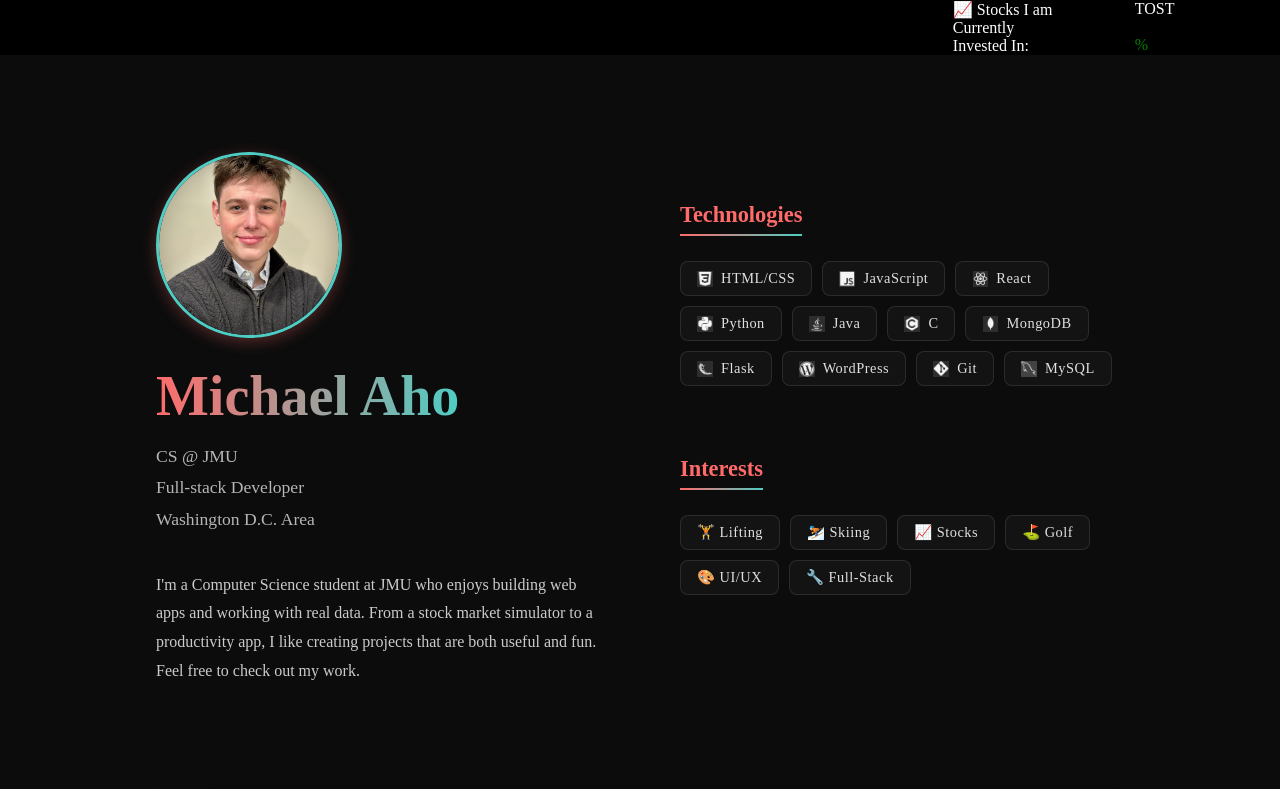
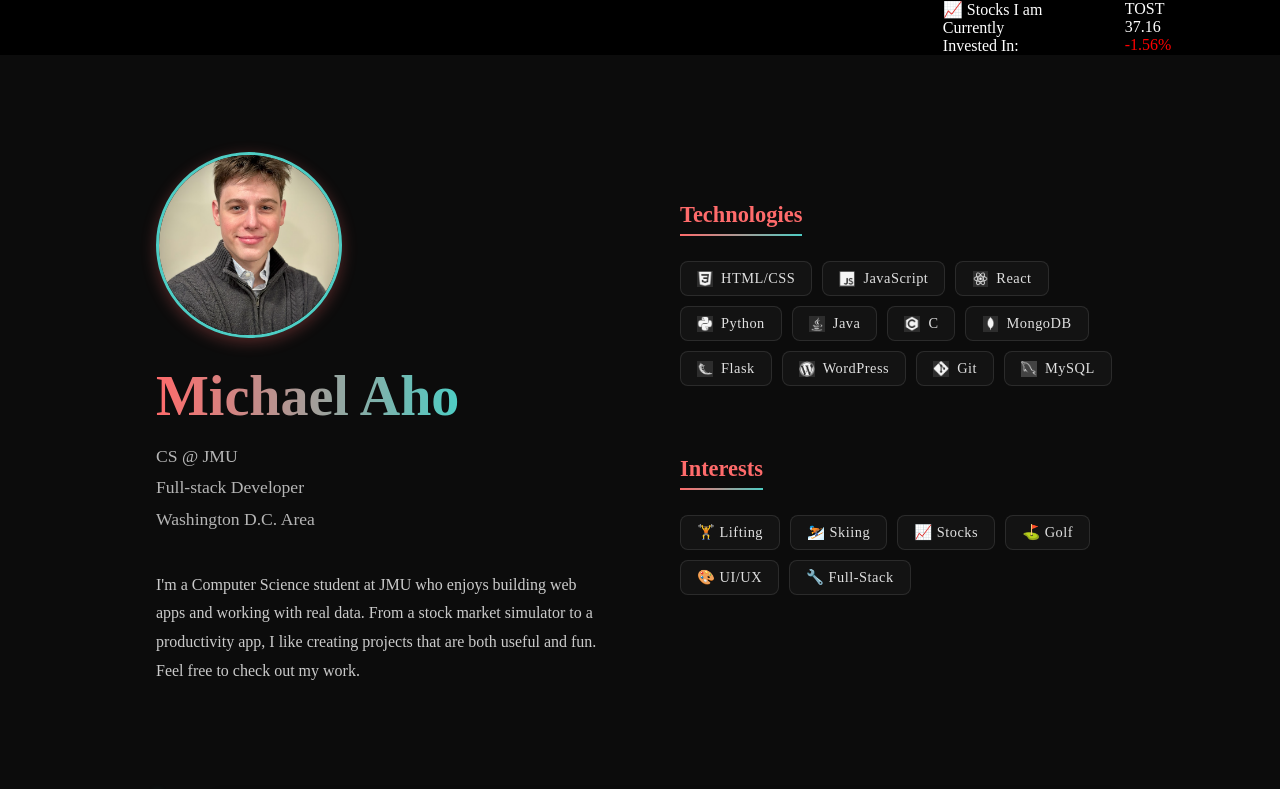
Before and after one commit to MichaelAho1/Portfolio, a React (Vite) app: page / in a window 1280 px wide. Shown: the top 789 px of the page. Built offline with nearby package versions, Linux system fonts and the light colour scheme; no server answers.

Commit message:
Adjusted stock bar to use todays data if api is unable to fetch data

```diff
--- a/src/components/stockbar/stockbar.jsx
+++ b/src/components/stockbar/stockbar.jsx
@@ -2,14 +2,14 @@ import React, { useState, useEffect } from 'react';
 import './stockbar.css';
 
 function StockBar() {
-  const [stockPrice1, setStockPrice1] = useState();
-  const [stockPrice2, setStockPrice2] = useState();
-  const [stockPrice3, setStockPrice3] = useState();
-  const [stockPrice4, setStockPrice4] = useState();
-  const [stockPercentage1, setStockPercentage1] = useState();
-  const [stockPercentage2, setStockPercentage2] = useState();
-  const [stockPercentage3, setStockPercentage3] = useState();
-  const [stockPercentage4, setStockPercentage4] = useState();
+  const [stockPrice1, setStockPrice1] = useState(37.16);
+  const [stockPrice2, setStockPrice2] = useState(181.25);
+  const [stockPrice3, setStockPrice3] = useState(34.08);
+  const [stockPrice4, setStockPrice4] = useState(130.18);
+  const [stockPercentage1, setStockPercentage1] = useState(-1.56);
+  const [stockPercentage2, setStockPercentage2] = useState(-1.42);
+  const [stockPercentage3, setStockPercentage3] = useState(-8.39);
+  const [stockPercentage4, setStockPercentage4] = useState(-4.77);
   let array = [];
 
   function extractStockInfo({ meta, values }) {
@@ -19,7 +19,7 @@ function StockBar() {
   }
 
   async function getStockData(symbols) {
-      //const key = import.meta.env.VITE_STOCK_API_URL; Doesnt work when deployed on microsft edge
+      //const key = import.meta.env.VITE_STOCK_API_URL; Doesnt work when deployed on edge
       const key = 'd0025d1477344b428a9b4a7e55b187ef';
       const url = `https://api.twelvedata.com/time_series?apikey=${key}&interval=1day&symbol=${symbols}&outputsize=1`;
       const response = await fetch(url);
```
